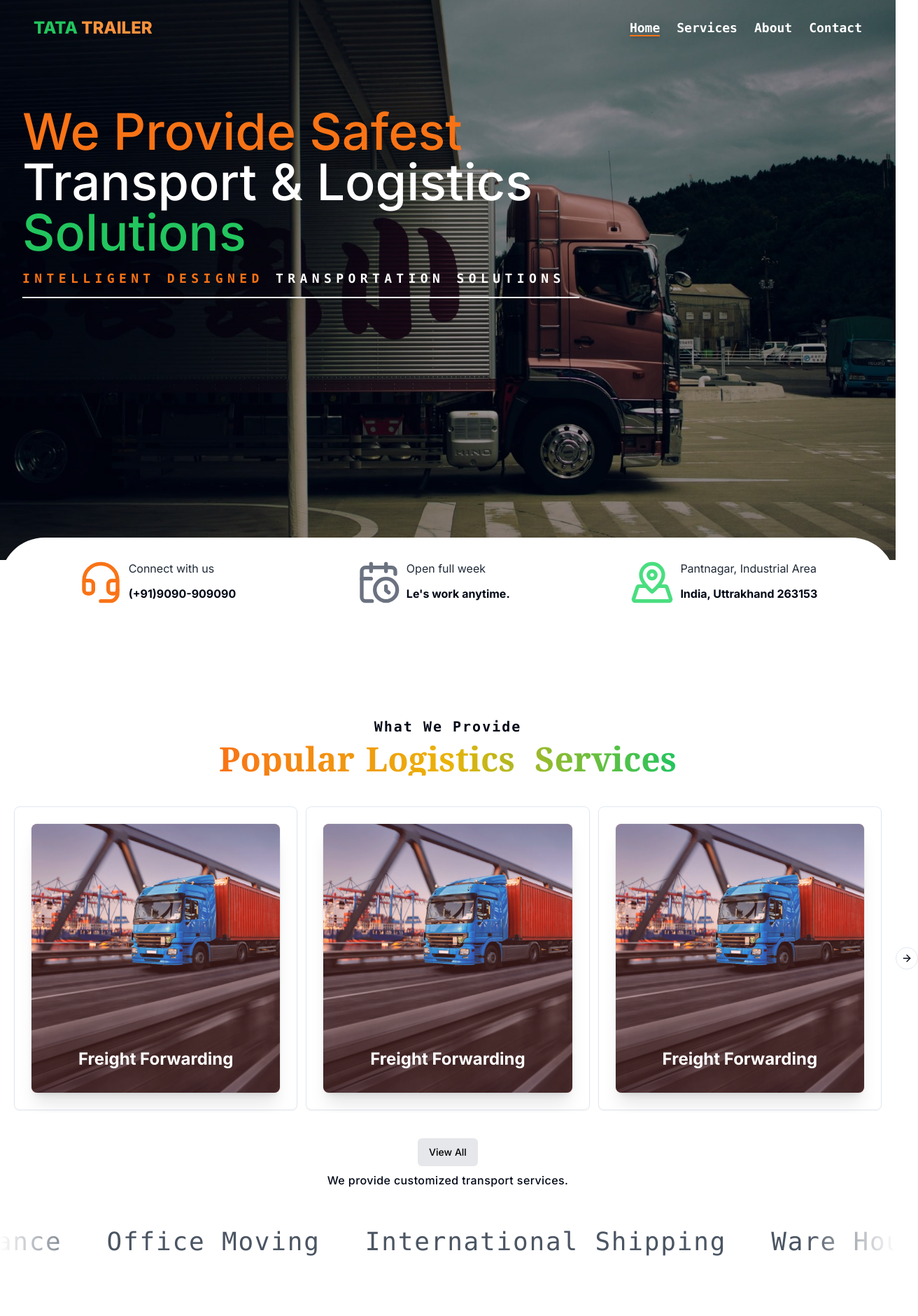
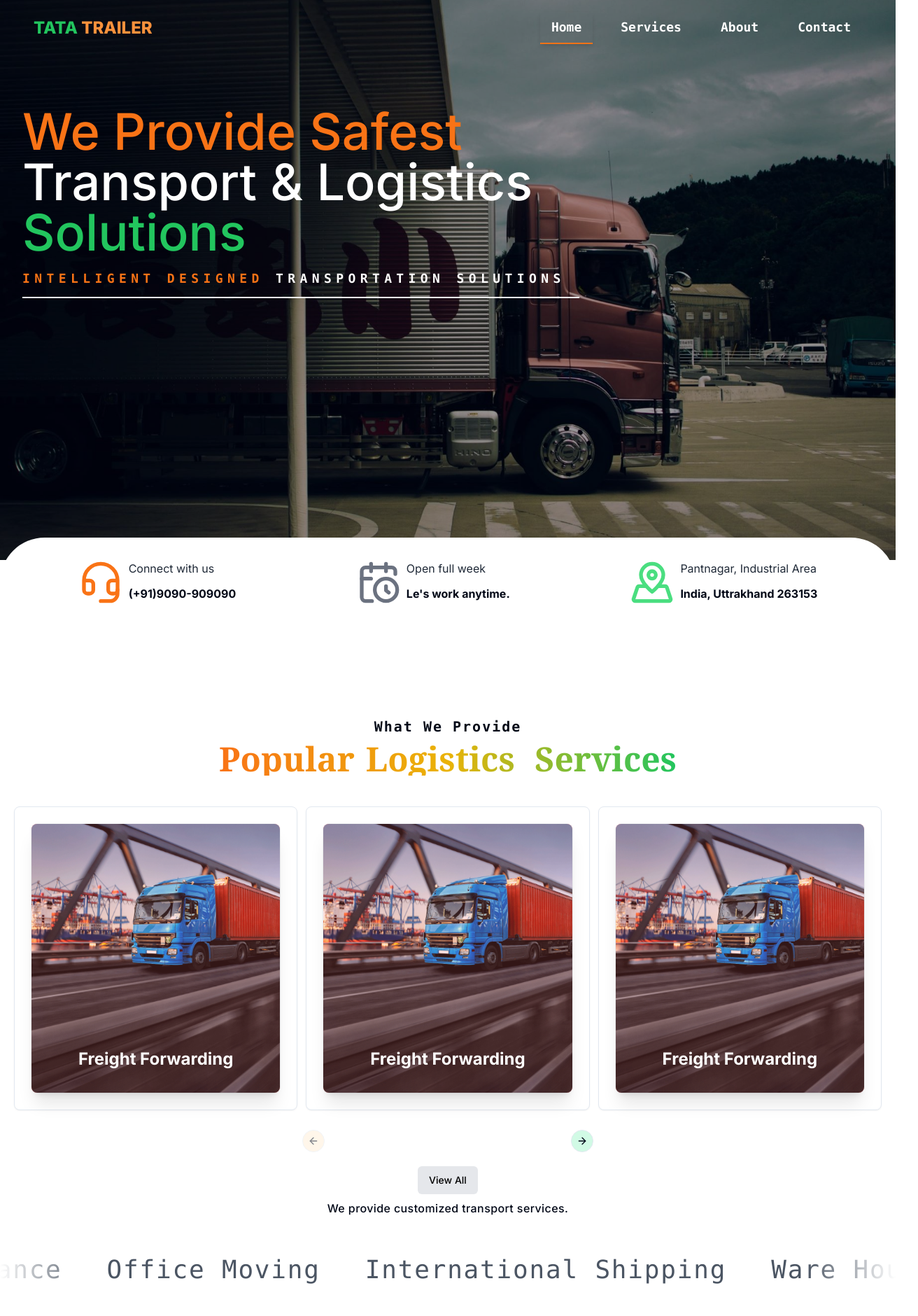
Before and after one commit to 01adv/tata_trailer, a Next.js app in the folder tata_trailer/: page / in a window 1280 px wide. Shown: the top 1880 px of the page at 70% size, 1312 px wide, since content can reach past the window. Built offline with nearby package versions, Linux system fonts and the light colour scheme.

Commit message:
more phone layout

```diff
--- a/tata_trailer/components/CarouselSpacing.tsx
+++ b/tata_trailer/components/CarouselSpacing.tsx
@@ -64,7 +64,7 @@ export function CarouselSpacing({ serviceData }: any) {
 
   return (
     <Carousel className="w-full max-w-sm md:max-w-full lg:max-w-full">
-      <CarouselContent className="-ml-1">{cardItems}</CarouselContent>
+      <CarouselContent className="-ml-1 pb-5 sm:pb-10">{cardItems}</CarouselContent>
       <CarouselPrevious className="hidden sm:flex" />
       <CarouselNext className="hidden sm:flex"/>
     </Carousel>
--- a/tata_trailer/components/Navbar2.tsx
+++ b/tata_trailer/components/Navbar2.tsx
@@ -16,6 +16,11 @@ const Navbar2 = () => {
   // Function to toggle the mobile menu
   const handleClick = () => {
     setOpen(!open);
+  };
+
+  // Function to handle link click and close the menu
+  const handleLinkClick = () => {
+    setOpen(false);
   };
 
   // Effect to handle scroll events and persist scroll position
@@ -60,14 +65,14 @@ const Navbar2 = () => {
   return (
     <header
       className={`fixed w-full flex justify-between items-center px-4 md:px-12 transition-all duration-300 z-50 ${
-        isScrolled ? "h-16 glassmorphism-nav bg-green-200" : "h-20 bg-transparent text-white"
+        isScrolled
+          ? "h-16 glassmorphism-nav bg-green-200"
+          : "h-20 bg-transparent text-white"
       }`}
     >
       {/* Logo */}
       <Link href="/">
-        <h1
-          className={`font-extrabold  ${isScrolled ? "text-xl" : "text-2xl"}`}
-        >
+        <h1 className={`font-extrabold ${isScrolled ? "text-xl" : "text-2xl"}`}>
           <span className=" text-green-500">TATA</span>{" "}
           <span className=" text-orange-400">TRAILER</span>
         </h1>
@@ -75,27 +80,30 @@ const Navbar2 = () => {
       {/* Navigation */}
       <nav className="relative">
         {/* Mobile menu toggle button */}
-        <button aria-label="menu" onClick={handleClick} className="h-8 w-8 pr-8 md:hidden">
+        <button
+          aria-label="menu"
+          onClick={handleClick}
+          className="h-8 w-8 pr-8 md:hidden"
+        >
           <LucideMenu />
         </button>
-
-        {/* Navigation links */}
         <ul
-          className={`fixed left-0 right-0 min-h-screen flex flex-col justify-center items-center space-y-4 p-4 transform transition-transform duration-300 ${
-            open ? "translate-x-0" : "-translate-x-full"
-          } md:relative  md:flex md:flex-row md:min-h-0 md:space-y-0 md:space-x-6 md:p-0 md:translate-x-0 text-lg`}
+          className={`fixed left-0 right-0 min-h-screen flex flex-col justify-start items-start space-y-4 p-4 transform transition-transform duration-300 ${
+            open ? "translate-x-0 glassmorphism-nav" : "-translate-x-full"
+          } md:relative md:flex md:flex-row md:min-h-0 md:space-y-0 md:space-x-6 md:p-0 md:translate-x-0 text-lg`}
         >
           {navItems.map((item, index) => {
             const isActive =
               pathName === item.href || pathName.startsWith(`${item.href}/`);
             return (
-              <li key={index}>
+              <li key={index} className="w-full md:w-auto">
                 <Link
                   href={item.href}
                   className={cn(
-                    "hover:text-orange-500 hover:shadow-md font-mono font-semibold",
-                    { "border-b-2 shadow-md border-orange-500": isActive }
+                    "block w-full py-2 px-4 hover:text-orange-500 hover:shadow-md font-mono font-semibold",
+                    { "md:border-b-2 md:shadow-md md:border-orange-500": isActive }
                   )}
+                  onClick={handleLinkClick}
                 >
                   {item.label}
                 </Link>
--- a/tata_trailer/components/Portfolio.tsx
+++ b/tata_trailer/components/Portfolio.tsx
@@ -30,9 +30,9 @@ export function CarouselSpacing() {
 
   return (
     <Carousel className="w-full max-w-sm md:max-w-full lg:max-w-full">
-      <CarouselContent className="-ml-1">{cardItems}</CarouselContent>
-      <CarouselPrevious className="hidden sm:flex"/>
-      <CarouselNext className="hidden sm:flex"/>
+      <CarouselContent className="-ml-1 pb-5 sm:pb-10">{cardItems}</CarouselContent>
+      <CarouselPrevious />
+      <CarouselNext/>
     </Carousel>
   );
 }
@@ -56,7 +56,9 @@ const Portfolio = () => {
         <CarouselSpacing />
       </div>
       <div className="flex items-center justify-center mt-8">
-        <Link href={'/'}><Button>View All</Button></Link>
+        <Link href={"/"}>
+          <Button>View All</Button>
+        </Link>
       </div>
     </div>
   );
--- a/tata_trailer/components/TeamMember.tsx
+++ b/tata_trailer/components/TeamMember.tsx
@@ -119,7 +119,7 @@ const TeamMemberCard = ({ member }: any) => (
 
 const CarouselDemo = ({ teamMembers }: any) => (
   <Carousel className="w-full max-w-xs">
-    <CarouselContent>
+    <CarouselContent className="pb-5 sm:pb-10">
       {teamMembers.map((member: any, index: any) => (
         <CarouselItem key={index}>
           <div className="p-1">
--- a/tata_trailer/components/ui/carousel.tsx
+++ b/tata_trailer/components/ui/carousel.tsx
@@ -208,7 +208,7 @@ const CarouselPrevious = React.forwardRef<
       className={cn(
         "absolute  h-8 w-8 rounded-full",
         orientation === "horizontal"
-          ? "-left-12 top-1/2 -translate-y-1/2"
+          ? " left-1/3 bg-orange-100  -translate-y-1/2"
           : "-top-12 left-1/2 -translate-x-1/2 rotate-90",
         className
       )}
@@ -237,7 +237,7 @@ const CarouselNext = React.forwardRef<
       className={cn(
         "absolute h-8 w-8 rounded-full",
         orientation === "horizontal"
-          ? "-right-12 top-1/2 -translate-y-1/2"
+          ? "right-1/3  bg-emerald-100  -translate-y-1/2"
           : "-bottom-12 left-1/2 -translate-x-1/2 rotate-90",
         className
       )}
```
